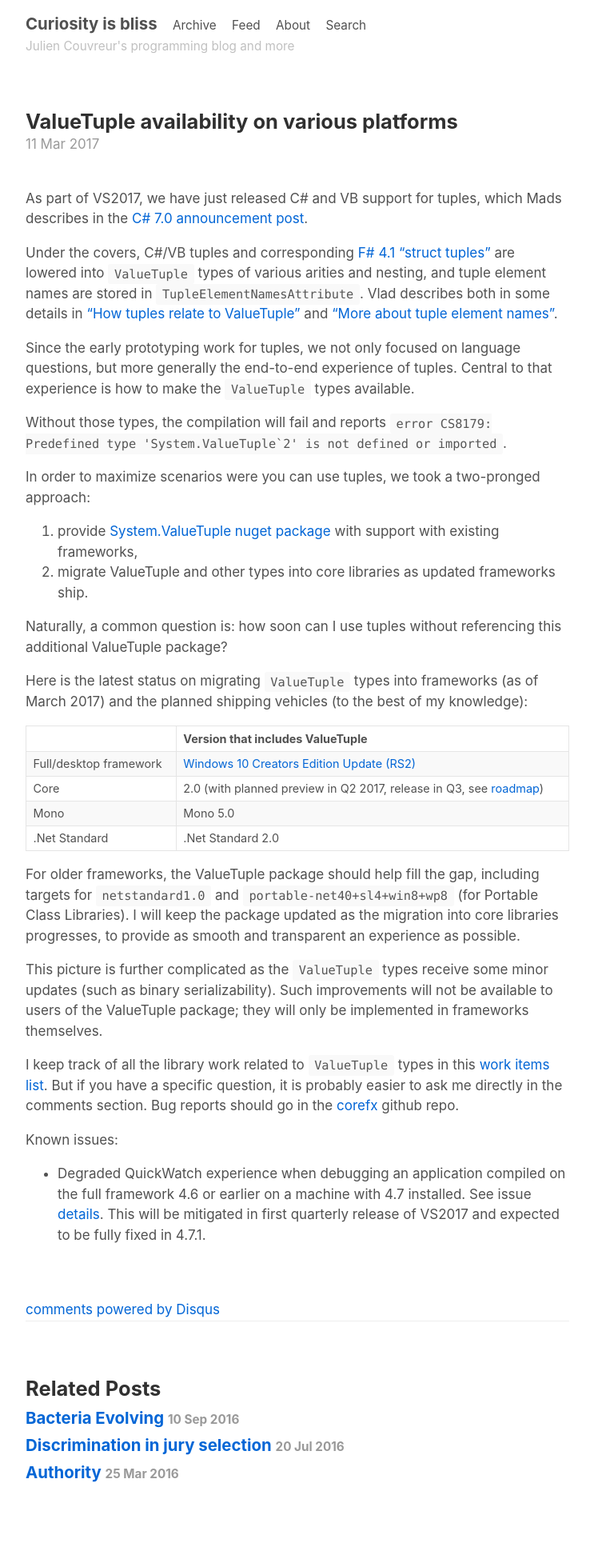
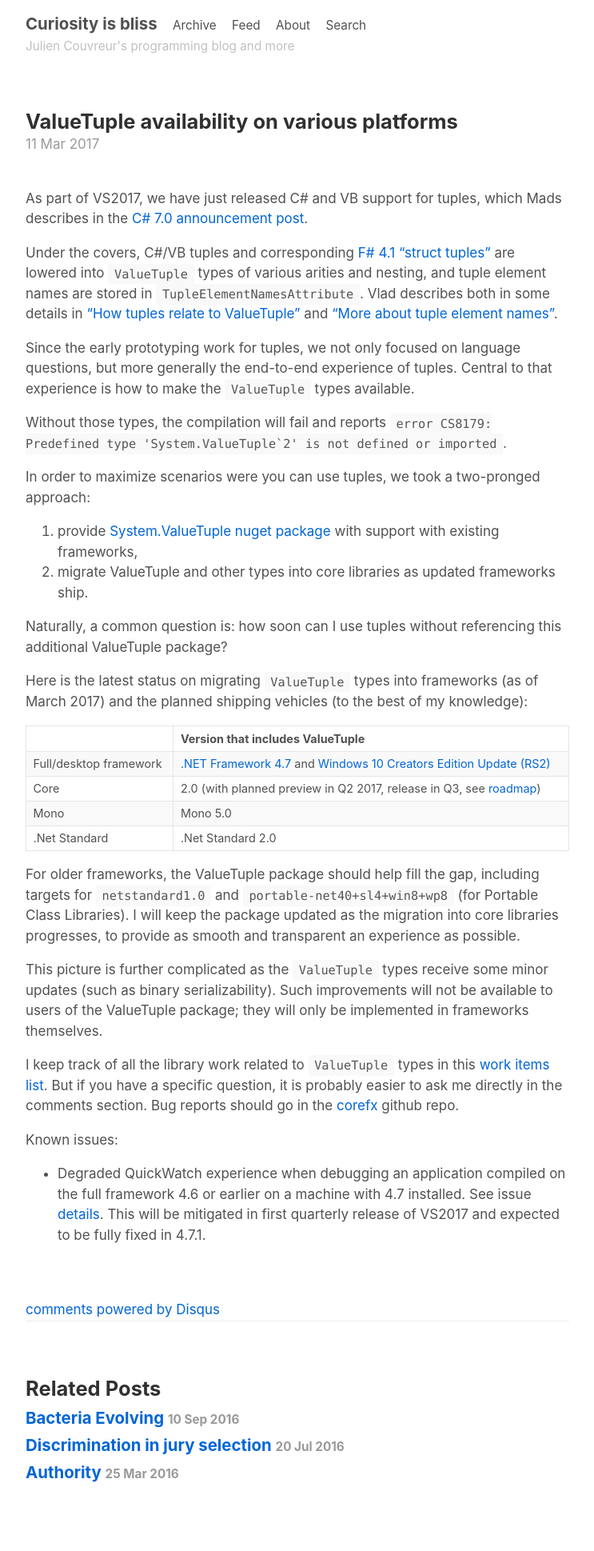
Before and after one commit to jcouv/jcouv.github.io, a Jekyll site: the page built from _posts/2017-03-11-valuetuple-availability.md, in a window 1280 px wide. Shown: the whole page at 80% size, without its empty margins (268-1011 px from the left). Built offline with Jekyll 4.4.1, drawn with Linux system fonts in a browser that asks for light colours; comment, search, counter and statistics services are not loaded.

Commit message:
Update 2017-03-11-valuetuple-availability.md

```diff
--- a/_posts/2017-03-11-valuetuple-availability.md
+++ b/_posts/2017-03-11-valuetuple-availability.md
@@ -22,7 +22,7 @@ Here is the latest status on migrating `ValueTuple` types into frameworks (as of
 
 |  | Version that includes ValueTuple |
 |-----------|----------------------------------|
-| Full/desktop framework | [Windows 10 Creators Edition Update (RS2)](https://answers.microsoft.com/en-us/windows/wiki/windows_10-windows_install/windows-10-creators-edition-update-how-to-get-it/729be3d2-0d9f-4ac5-8a77-66beef65c55d) |
+| Full/desktop framework | [.NET Framework 4.7](https://blogs.msdn.microsoft.com/dotnet/2017/04/05/announcing-the-net-framework-4-7/) and [Windows 10 Creators Edition Update (RS2)](https://answers.microsoft.com/en-us/windows/wiki/windows_10-windows_install/windows-10-creators-edition-update-how-to-get-it/729be3d2-0d9f-4ac5-8a77-66beef65c55d) |
 | Core | 2.0 (with planned preview in Q2 2017, release in Q3, see [roadmap](https://github.com/dotnet/core/blob/master/roadmap.md)) |
 | Mono | Mono 5.0 |
 | .Net Standard | .Net Standard 2.0 |
```
